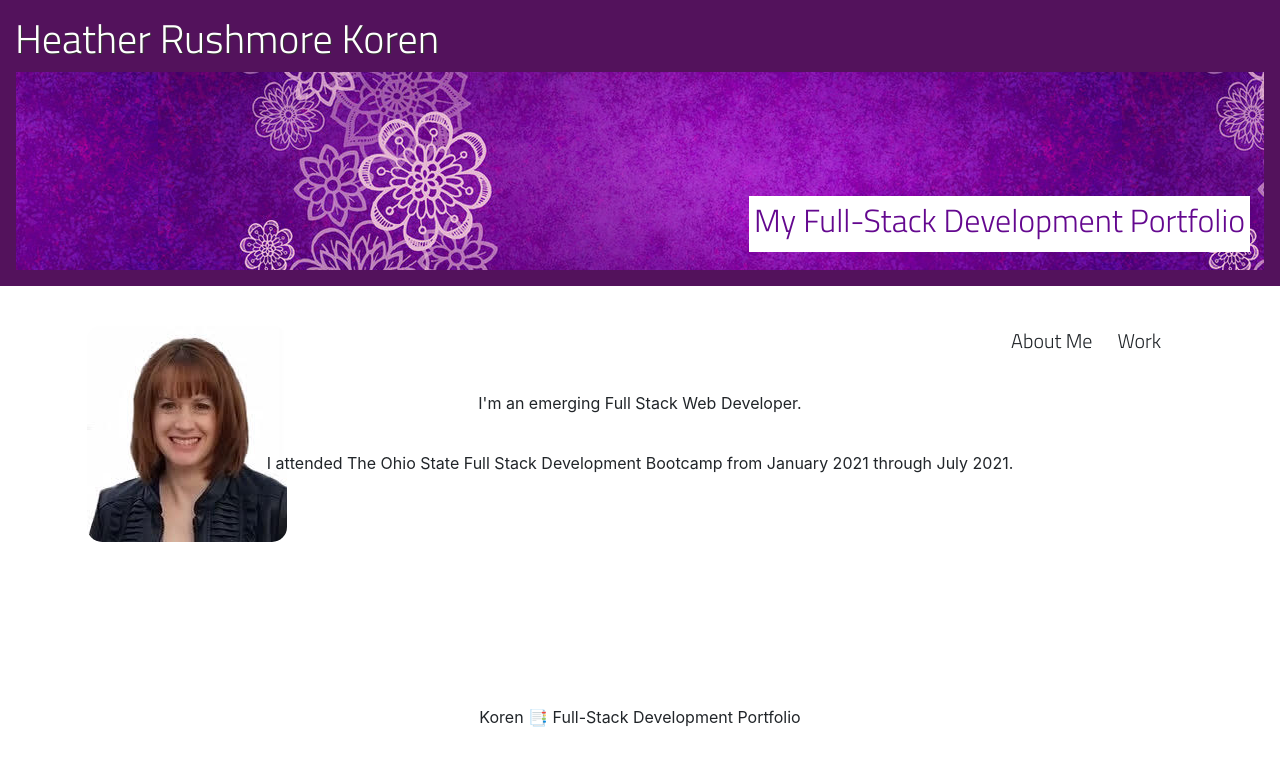
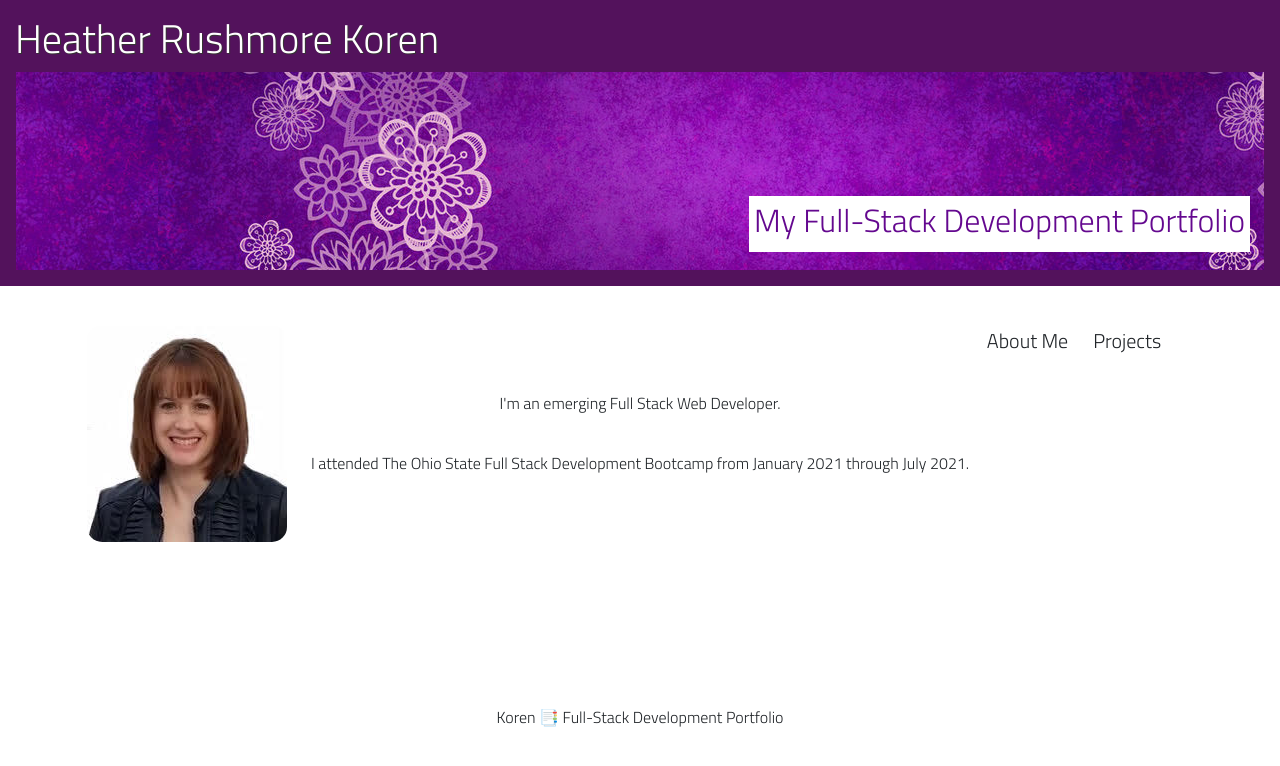
Before and after one commit to hrkoren/React_Portfolio, a React (Create React App) app: page / in a window 1280 px wide. Shown: the top 766 px of the page. Built offline with nearby package versions, Linux system fonts and the light colour scheme.

Commit message:
updated navbar and styling

```diff
--- a/src/components/Home/style.css
+++ b/src/components/Home/style.css
@@ -25,9 +25,9 @@ main {
 
 p {
   text-align: center;
-  font-family: -apple-system, BlinkMacSystemFont, "Segoe UI", Roboto, Oxygen,
-    Ubuntu, Cantarell, "Open Sans", "Helvetica Neue", sans-serif;
+  font-family: "Titillium Web", sans-serif;
   padding: 10px;
+  font-size: 20px;
 }
 
 img {
--- a/src/components/Navbar/navbar.js
+++ b/src/components/Navbar/navbar.js
@@ -12,10 +12,10 @@ class Navbar extends Component {
                         <a href={About}>About Me</a>
                     </li>
                     <li>
-                        <a href={Projects}>Work</a>
+                        <a href={Projects}>Projects</a>
                     </li>
                     <li>
-                        <a href='./Assets/Koren_Resume.pdf' target='_blank'>Resume</a>
+                        <a href='../../images/Koren_Resume.pdf' target='_blank'>Resume</a>
                     </li>
                 </ul>
             </nav>
```
Also changed, not shown: 1 other file (tests, documents, lock files or other folders).
